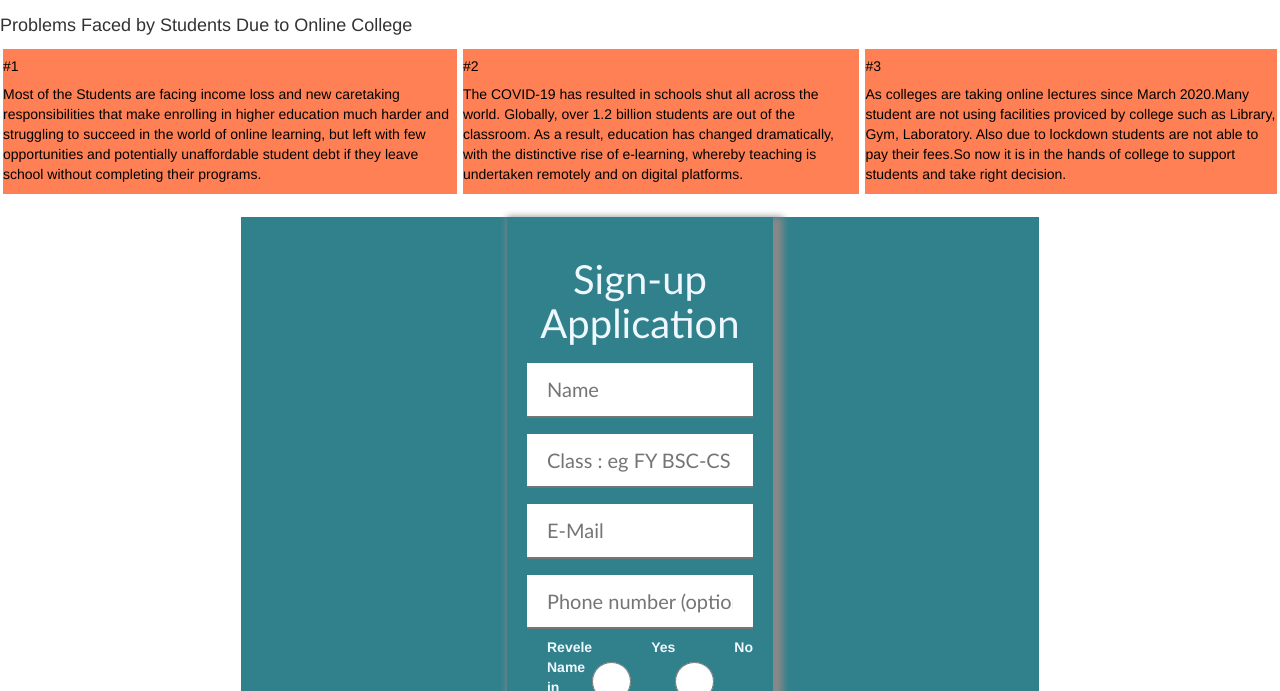
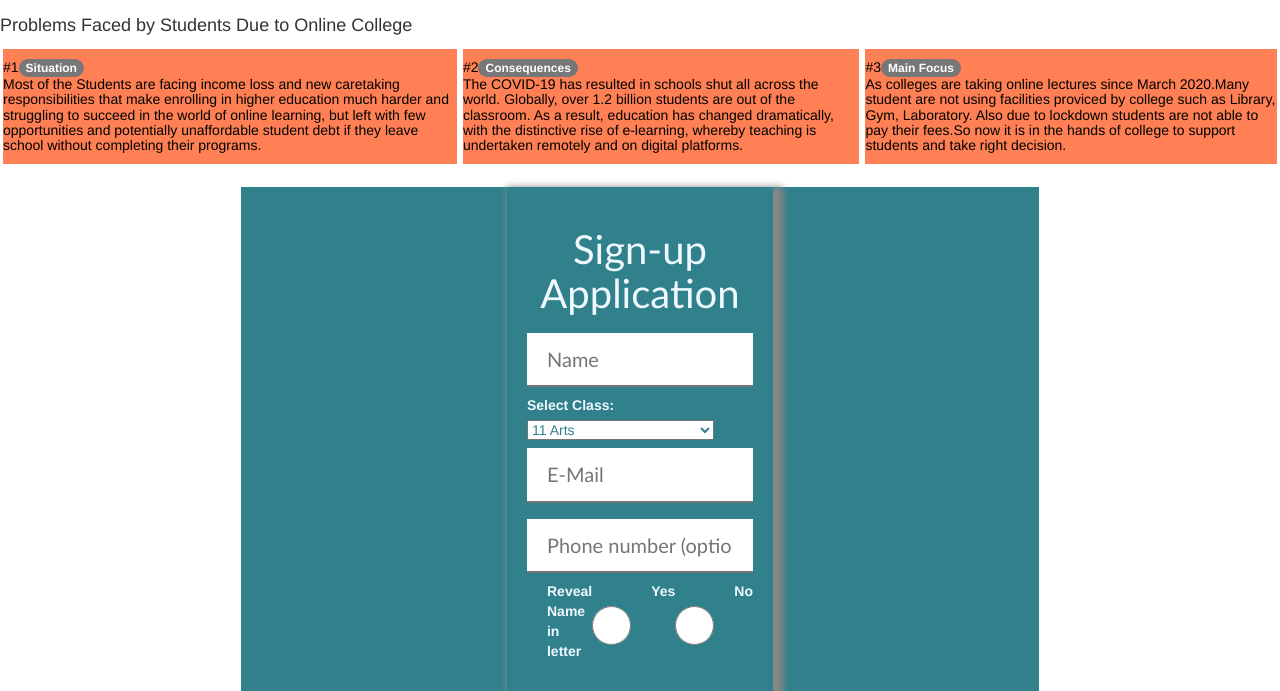
Before and after one commit to Harshraj13/ENM_Website, a website: page public/frontend.html in a window 1280 px wide. Shown: the part 86-777 px from the top of the page. Drawn offline with nearby package versions, Linux system fonts and the light colour scheme.

Commit message:
Changed class input to dropdown and other fixes

```diff
--- a/public/frontend.html
+++ b/public/frontend.html
@@ -7,7 +7,12 @@
     <link rel="stylesheet" href="https://maxcdn.bootstrapcdn.com/bootstrap/3.4.1/css/bootstrap.min.css">
     <script src="https://ajax.googleapis.com/ajax/libs/jquery/3.5.1/jquery.min.js"></script>
     <script src="https://maxcdn.bootstrapcdn.com/bootstrap/3.4.1/js/bootstrap.min.js"></script>
-
+		<link rel="stylesheet"
+href=
+"https://maxcdn.bootstrapcdn.com/bootstrap/3.3.7/css/bootstrap.min.css"
+integrity=
+"sha384-BVYiiSIFeK1dGmJRAkycuHAHRg32OmUcww7on3RYdg4Va+PmSTsz/K68vbdEjh4u"
+crossorigin="anonymous">
 <link rel="stylesheet" type="text/css" href="styles.css">
 
 </head>
@@ -30,7 +35,7 @@
 border: white;
 border-style: solid;
 ">
-  <h5 class="card-title">#1</h5>
+  <h5 class="card-title">#1<span class="badge badge-secondary">Situation</span></h3</h5>
   <p class="card-text" >Most of the Students are facing income loss and new caretaking responsibilities that make enrolling in higher education much harder and struggling to succeed in the world of online learning, but left with few opportunities and potentially unaffordable student debt if they leave school without completing their programs.</p>
     </div>
 
@@ -39,7 +44,7 @@ border-style: solid;
   border: white;
   border-style: solid;
 ">
-    <h5 class="card-title">#2</h5>
+    <h5 class="card-title">#2<span class="badge badge-secondary">Consequences</span></h3</h5>
     <p class="card-text">The COVID-19 has resulted in schools shut all across the world. Globally, over 1.2 billion students are out of the classroom.
       As a result, education has changed dramatically, with the distinctive rise of e-learning, whereby teaching is undertaken remotely and on digital platforms.</p>
   </div>
@@ -50,7 +55,7 @@ border-style: solid;
   border: white;
   border-style: solid;
 ">
-    <h5 class="card-title">#3</h5>
+    <h5 class="card-title">#3<span class="badge badge-secondary">Main Focus</span></h3</h5>
     <p class="card-text">As colleges are taking online lectures since March 2020.Many student are not using facilities proviced by college such as Library, Gym, Laboratory. Also due to lockdown students are not able to pay their fees.So now it is in the hands of college to support students and take right decision.</p>
   </div>
 </div>
@@ -75,8 +80,38 @@ border-style: solid;
 			<input class="box" type="text" name="name" id="name"
 			placeholder="Name" required  autocomplete="name"/><br>
 
-      <input class="box" type="text" name="class" id="class"
-			placeholder="Class : eg FY BSC-CS" required/><br>
+
+          <label for="cars">Select Class:</label>
+      <select name="class" id="class">
+          <option value="11 Arts">11 Arts</option>
+          <option value="11 com">11 Commerce</option>
+          <option value="11 Sci">11 Science</option>
+
+          <option value="12 Arts">12 Arts</option>
+          <option value="12 com">12 Commerce</option>
+          <option value="12 Sci">12 Science</option>
+
+          <option value="Fy ba">FY BA</option>
+          <option value="Sy ba">SY BA</option>
+          <option value="Ty ba">TY BA</option>
+
+          <option value="Fy com">FY BCOM</option>
+          <option value="Sy com">SY BCOM</option>
+          <option value="Ty com">TY BCOM</option>
+
+          <option value="fy BSC CS">FY BSC CS</option>
+          <option value="sy BSC CS">SY BSC CS</option>
+          <option value="ty BSC CS">TY BSC CS</option>
+
+          <option value="fy BSC IT">FY BSC IT</option>
+          <option value="sy BSC IT">SY BSC IT</option>
+          <option value="ty BSC IT">TY BSC IT</option>
+          <option value="staff">Staff</option>
+          <option value="other">Any other say in feedback!</option>
+
+
+      </select>
+
 
 			<input class="box" type="email" name="email" id="email"
 			placeholder="E-Mail " required autocomplete="email"/><br>
@@ -86,20 +121,22 @@ border-style: solid;
       <!-- test -->
       <div class="form-check">
         <label id = "checkbox" class="form-check-label" for="defaultCheck1">
-          Revele Name in letter
+          Reveal Name in letter
        </label>
-        <input class="form-check-input" type="radio" name="status" value="In" id="defaultCheck1">
+        <input class="form-check-input btn-group btn-group-toggle" type="radio" name="status" value="In" id="defaultCheck1">
         <label id = "checkbox" class="form-check-label" for="defaultCheck1" name="undercover">Yes</label>
-        <input class="form-check-input" type="radio" name="status" value="out" id="defaultCheck1">
+        <input class="form-check-input btn-group btn-group-toggle" type="radio" name="status" value="out" id="defaultCheck1">
         <label id = "checkbox" class="form-check-label" for="defaultCheck1" name="not_undercover">No</label>
 
       </div>
+      <!--Radio-->
 
+      <!--Radio-->
 			<br><input class="box" type="text" name="suggestion" id="suggestion"
 			placeholder="suggestion...(optional)" /><br>
 						<br>
-			<input type="submit" id="submitDetails"
-			name="submitDetails" value="Submit" /><br>
+			<input class="btn-danger" type="submit" id="submitDetails"
+			name="submitDetails" value="Submit"  data-toggle="tooltip" data-placement="bottom" title="Click to submit" /><br>
 
 			</form>
 		</div>
@@ -172,12 +209,7 @@ border-style: solid;
             </div>
           </div>
 
-        <!-- <div class="item">
-            <img src="memes5.jpeg" alt="Chicago" style="width:100%;">
-            <div class="carousel-caption">
 
-            </div>
-          </div> -->
 
         <div class="item">
             <img src="memes6.jpeg" alt="img" style="width:100%;">
@@ -261,7 +293,7 @@ border-style: solid;
   <!-- Copyright -->
   <div class="footer-copyright text-center py-3" style="color: antiquewhite; background-color: black;">© 2021 Copyright:
     <!-- <a href="https://mdbootstrap.com/"> MDBootstrap.com</a> -->All rigths reserved.
-    Contact Devloper at <a href="sadwelkar.7harshraj13@gmail.com/"> sadwelkar.7harshraj13@gmail.com</a>
+    Contact Devloper at <a> sadwelkar.7harshraj13@gmail.com</a>
   </div>
   <!-- Copyright -->
 
--- a/public/styles.css
+++ b/public/styles.css
@@ -82,3 +82,17 @@ footer {
 input{
     color:black ;
 }
+.dropdown-item{
+    color: #31818c;
+}
+
+.item img{
+    box-sizing: content-box;
+    size: 100%;
+}
+select option{
+    color: #31818c;
+}
+select{
+    color: #31818c;
+}
```
